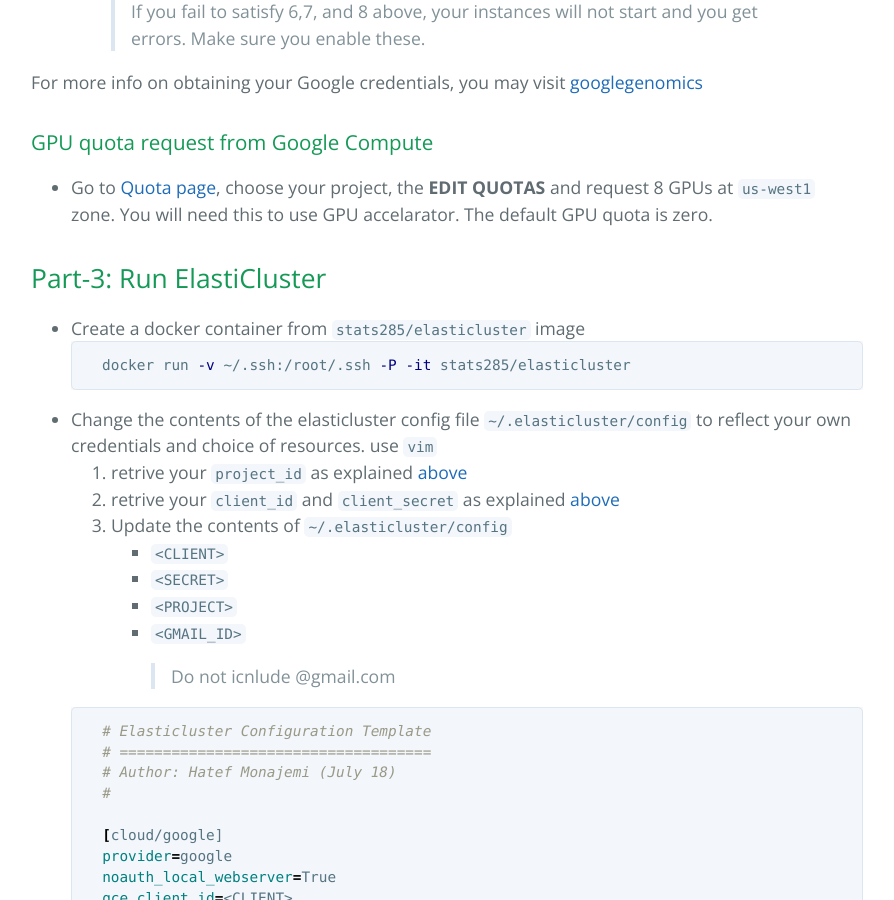
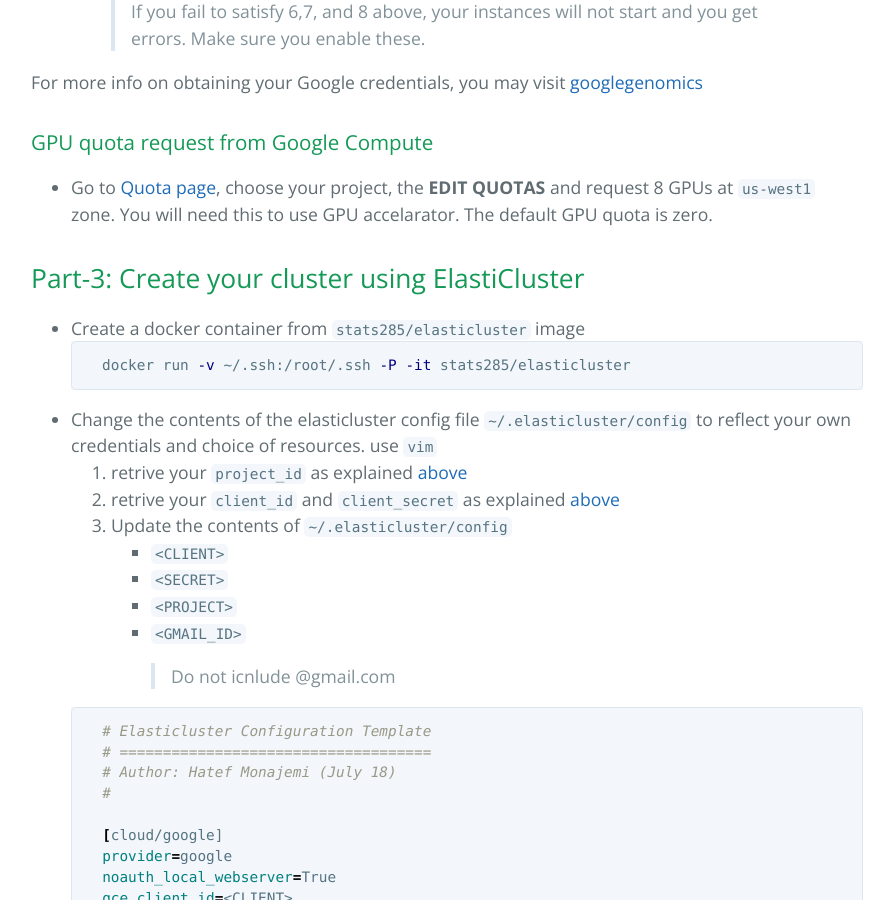
Before and after one commit to stats285/stats285.github.io, a Jekyll site: the page built from assets/assignments/02/assignment2.md, in a window 1280 px wide and 900 px high, scrolled down 2308 px. Shown: the whole window, without its empty margins (193-1087 px from the left). Built offline with Jekyll 4.4.1, drawn with Linux system fonts in a browser that asks for light colours; the repository's description, which GitHub fills in, is left out; our own code applies the rules of GitHub Pages for plain Markdown files.

````diff
--- a/assets/assignments/02/assignment2.md
+++ b/assets/assignments/02/assignment2.md
@@ -81,7 +81,7 @@
 * Go to [Quota page](https://console.cloud.google.com/projectselector/iam-admin/quotas), choose your project, the **EDIT QUOTAS** and request 8 GPUs at `us-west1` zone. You will need this to use GPU accelarator. The default GPU quota is zero.
 
 
-## Part-3: Run ElastiCluster
+## Part-3: Create your cluster using ElastiCluster
 
 * Create a  docker container from `stats285/elasticluster` image
     ```bash
````
